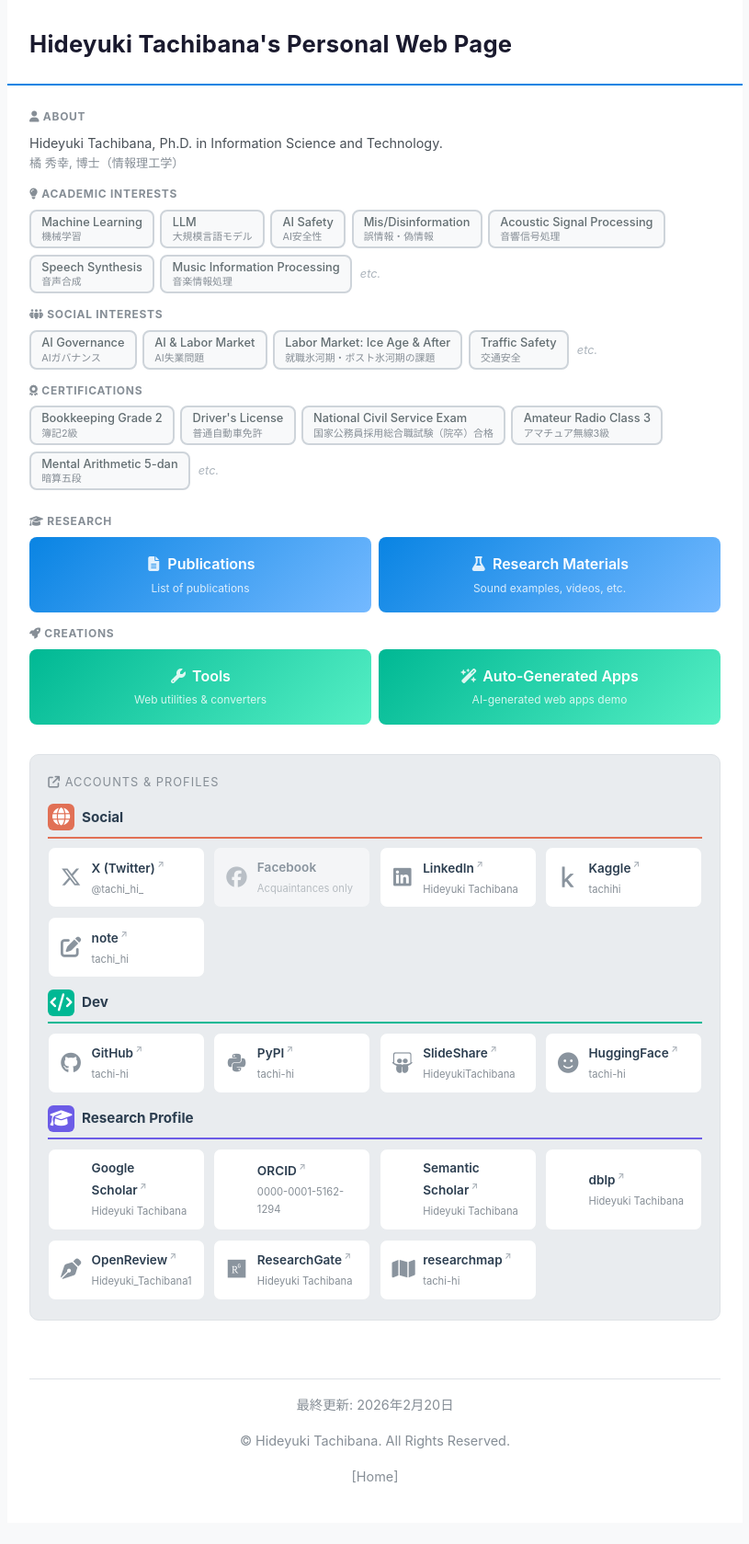
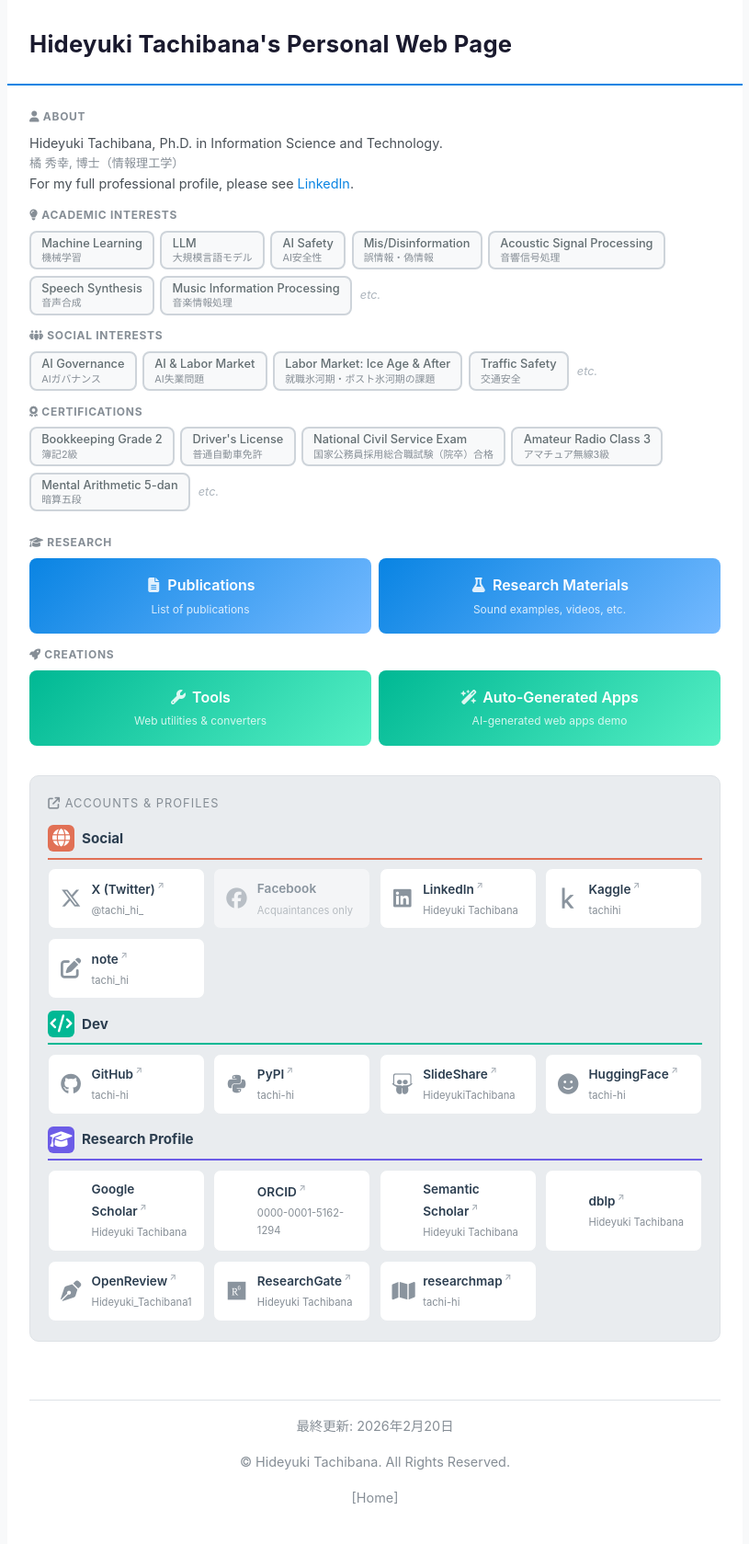
Before and after one commit to tachi-hi/tachi-hi.github.io, a Jekyll site: the page built from index.md, in a window 1280 px wide. Shown: the whole page at 92% size, without its empty margins (232-1047 px from the left). Built offline with Jekyll 4.4.1, drawn with Linux system fonts in a browser that asks for light colours; a style sheet for code colours, icons or effects is not loaded; before the commit the page ends 1656 px from its top, so only the background shows below that.

Commit message:
AboutセクションにLinkedInプロフィールへの案内を追加
Co-Authored-By: Claude Opus 4.6 <noreply@anthropic.com>

```diff
--- a/index.md
+++ b/index.md
@@ -8,6 +8,7 @@ title: Hideyuki Tachibana's web
     <div class="profile-label"><i class="fa-solid fa-user"></i> About</div>
     <p class="profile-en">Hideyuki Tachibana, Ph.D. in Information Science and Technology.</p>
     <p class="profile-ja">橘 秀幸, 博士（情報理工学）</p>
+    <p class="profile-en">For my full professional profile, please see <a href="https://jp.linkedin.com/in/hideyuki-tachibana-5a513451">LinkedIn</a>.</p>
   </div>
   <div class="profile-section">
     <div class="profile-label"><i class="fa-solid fa-lightbulb"></i> Academic Interests</div>
```
